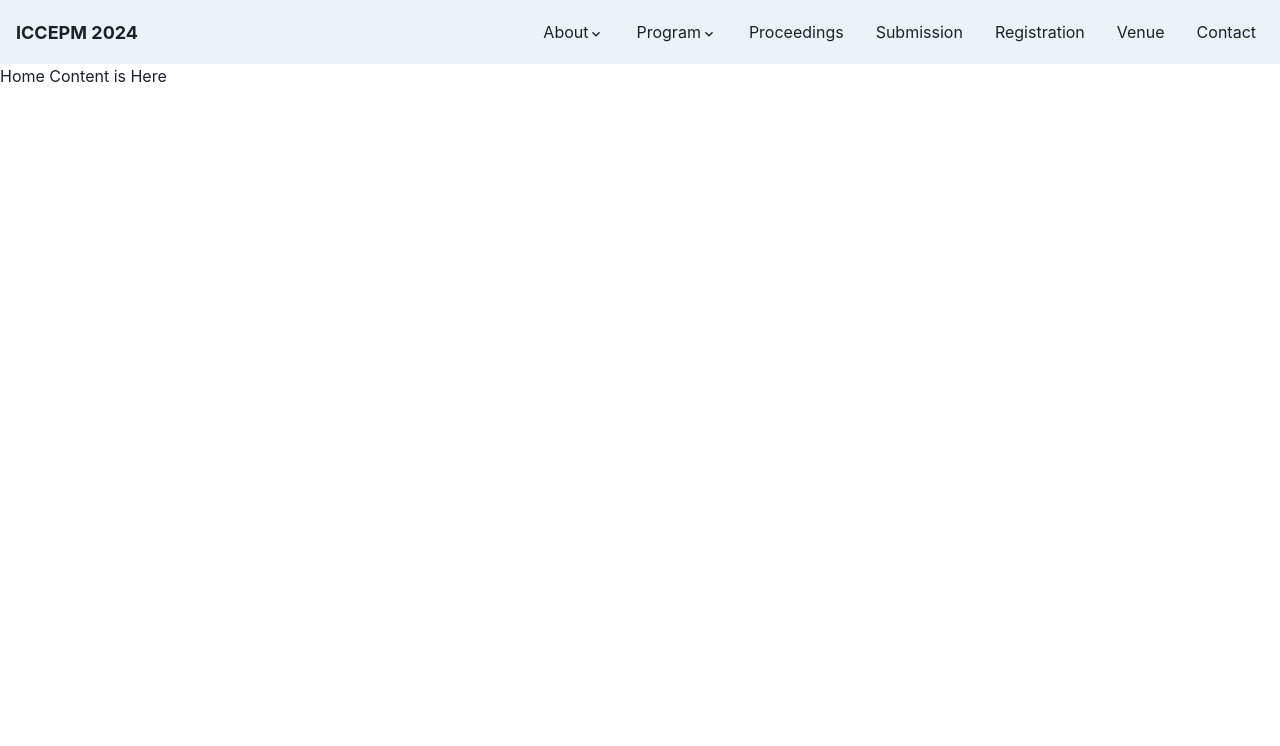
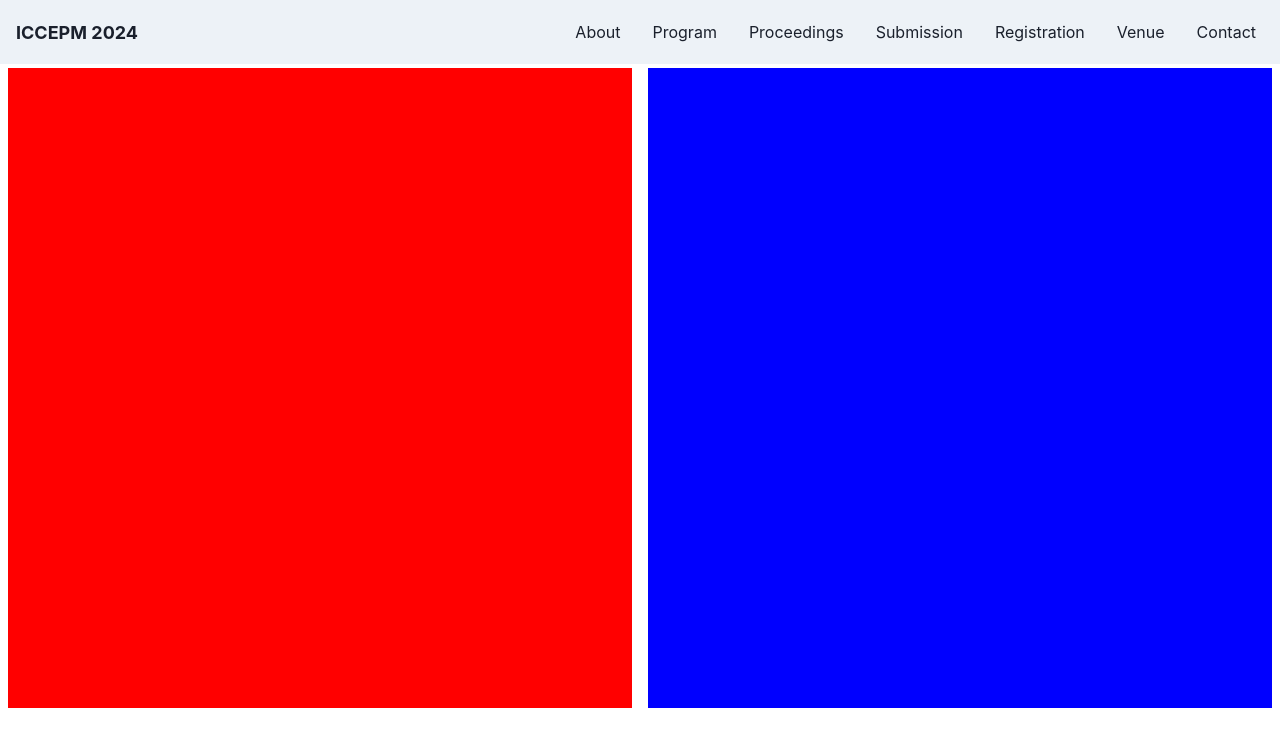
Before and after one commit to ktaroabobon/iccepm2024, a React (Create React App) app: page / in a window 1280 px wide. Shown: the top 746 px of the page. Built offline with nearby package versions, Linux system fonts and the light colour scheme.

Commit message:
update: Navbar.tsx

```diff
--- a/src/components/Navbar.tsx
+++ b/src/components/Navbar.tsx
@@ -5,23 +5,13 @@ import {
   HStack,
   IconButton,
   Link,
-  Menu,
-  MenuButton,
-  MenuItem,
-  MenuList,
   Stack,
   useColorModeValue,
   useDisclosure,
 } from "@chakra-ui/react";
-import { ChevronDownIcon, CloseIcon, HamburgerIcon } from "@chakra-ui/icons";
+import { CloseIcon, HamburgerIcon } from "@chakra-ui/icons";
 
 interface NavMainLinkProps {
-  name: string;
-  href: string;
-  suvLinks?: NavSubLinkProps[];
-}
-
-interface NavSubLinkProps {
   name: string;
   href: string;
 }
@@ -30,38 +20,10 @@ const NavMainLinks: NavMainLinkProps[] = [
   {
     name: "About",
     href: "/about",
-    suvLinks: [
-      {
-        name: "Conference Organizers",
-        href: "/about/conference-organizers",
-      },
-      {
-        name: "Technical Committee",
-        href: "/about/technical-committee",
-      },
-      {
-        name: "Sponsors and Supporters",
-        href: "/about/sponsors",
-      },
-    ],
   },
   {
     name: "Program",
     href: "/program",
-    suvLinks: [
-      {
-        name: "Keynote Speakers",
-        href: "/program/keynote-speakers",
-      },
-      {
-        name: "Detailed Schedule",
-        href: "/program/detailed-schedule",
-      },
-      {
-        name: "Business Seminars and Workshops",
-        href: "/program/business-seminars-and-workshops",
-      },
-    ],
   },
   {
     name: "Proceedings",
@@ -90,45 +52,6 @@ const NavMainLink = ({
 }: {
   mainLinkProps: NavMainLinkProps;
 }) => {
-  if (mainLinkProps.suvLinks && mainLinkProps.suvLinks.length > 0) {
-    return (
-      <Menu>
-        <MenuButton
-          px={2}
-          py={1}
-          rounded={"md"}
-          _hover={{
-            textDecoration: "none",
-            bg: useColorModeValue("gray.200", "gray.700"),
-          }}
-        >
-          {mainLinkProps.name}
-          <ChevronDownIcon />
-        </MenuButton>
-        <MenuList>
-          {mainLinkProps.suvLinks.map(
-            (subLinkProps: NavSubLinkProps, index) => (
-              <MenuItem key={index}>
-                <Link
-                  px={2}
-                  py={1}
-                  rounded={"md"}
-                  _hover={{
-                    textDecoration: "none",
-                    bg: useColorModeValue("gray.200", "gray.700"),
-                  }}
-                  href={subLinkProps.href}
-                  pointerEvents={"none"}
-                >
-                  {subLinkProps.name}
-                </Link>
-              </MenuItem>
-            )
-          )}
-        </MenuList>
-      </Menu>
-    );
-  } else {
   return (
     <Link
       px={2}
@@ -144,11 +67,11 @@ const NavMainLink = ({
       {mainLinkProps.name}
     </Link>
   );
-  }
 };
 
 export const MyNavbar: React.FC = () => {
   const { isOpen, onOpen, onClose } = useDisclosure();
+
   return (
     <>
       <Box bg={useColorModeValue("gray.100", "gray.900")} px={4}>
--- a/src/pages/Base.tsx
+++ b/src/pages/Base.tsx
@@ -1,5 +1,6 @@
 import React, { ReactNode } from "react";
 import { MyNavbar } from "../components/Navbar";
+import { Box } from "@chakra-ui/react";
 
 interface BaseProps {
   children: ReactNode;
@@ -10,7 +11,9 @@ export const Base = ({ children }: BaseProps) => {
     <div>
       <MyNavbar />
 
-      <main>{children}</main>
+      <Box px={"2"} py={"1"}>
+        <main>{children}</main>
+      </Box>
     </div>
   );
 };
--- a/src/pages/Home.tsx
+++ b/src/pages/Home.tsx
@@ -1,12 +1,16 @@
 import React from "react";
 import { Base } from "./Base";
+import { Grid, GridItem } from "@chakra-ui/react";
 
 export const Home: React.FC = () => {
   return (
-    <div>
+    <>
       <Base>
-        <h1>Home Content is Here</h1>
+        <Grid h={"80vh"} templateColumns="repeat(2, 1fr)" gap={4}>
+          <GridItem colSpan={1} bg="red" />
+          <GridItem colSpan={1} bg="blue" />
+        </Grid>
       </Base>
-    </div>
+    </>
   );
 };
```
Lines whose indentation alone changed are shown as unchanged.
